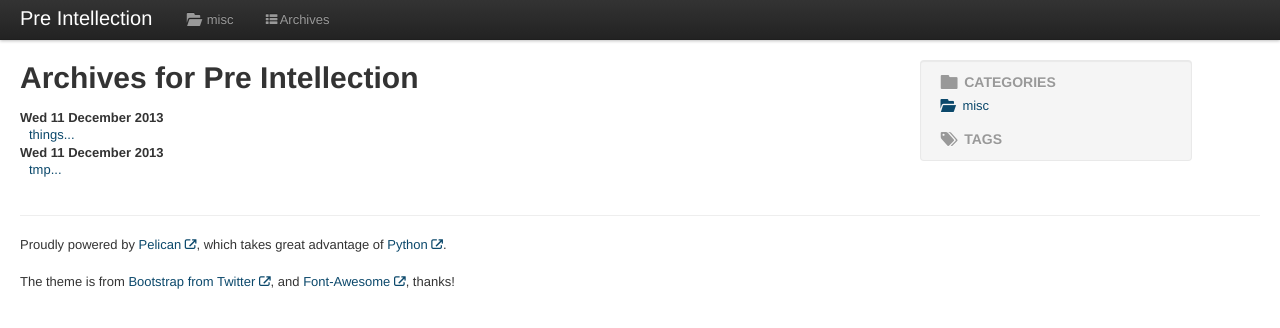
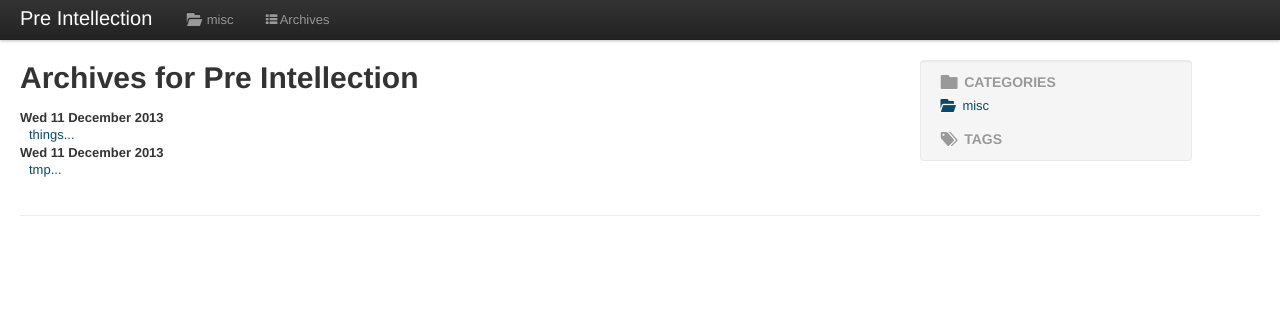
Before and after one commit to tjsongzw/tjsongzw.github.io, a plain HTML site: page archives.html in a window 1280 px wide. Drawn offline with nearby package versions, Linux system fonts and the light colour scheme; some packages are replaced by stand-ins of ours.

Commit message:
auto commit from pages

```diff
--- a/archives.html
+++ b/archives.html
@@ -145,13 +145,13 @@
       <hr>
 
       <footer>
-        <address id="about">
-                Proudly powered by <a href="http://pelican.notmyidea.org/">Pelican <i class="icon-external-link"></i></a>,
-                                which takes great advantage of <a href="http://python.org">Python <i class="icon-external-link"></i></a>.
-        </address><!-- /#about -->
+        <!-- <address id="about"> -->
+        <!--         Proudly powered by <a href="http://pelican.notmyidea.org/">Pelican <i class="icon-external-link"></i></a>, -->
+        <!--                         which takes great advantage of <a href="http://python.org">Python <i class="icon-external-link"></i></a>. -->
+        <!-- </address><\!-- /#about -\-> -->
 
-        <p>The theme is from <a href="http://twitter.github.com/bootstrap/">Bootstrap from Twitter <i class="icon-external-link"></i></a>,
-                   and <a href="http://fortawesome.github.com/Font-Awesome/">Font-Awesome <i class="icon-external-link"></i></a>, thanks!</p>
+        <!-- <p>The theme is from <a href="http://twitter.github.com/bootstrap/">Bootstrap from Twitter <i class="icon-external-link"></i></a>, -->
+        <!--            and <a href="http://fortawesome.github.com/Font-Awesome/">Font-Awesome <i class="icon-external-link"></i></a>, thanks!</p> -->
       </footer>
 
     </div><!--/.fluid-container-->
```
Also changed, not shown: author/songzw.html (+6 -6 lines), categories.html (+6 -6 lines), category/misc/index.html (+6 -6 lines), index.html (+6 -6 lines), pages/about.html (+6 -6 lines), posts/misc/things/index.html (+6 -6 lines), posts/misc/tmp/index.html (+6 -6 lines), tags.html (+6 -6 lines).
